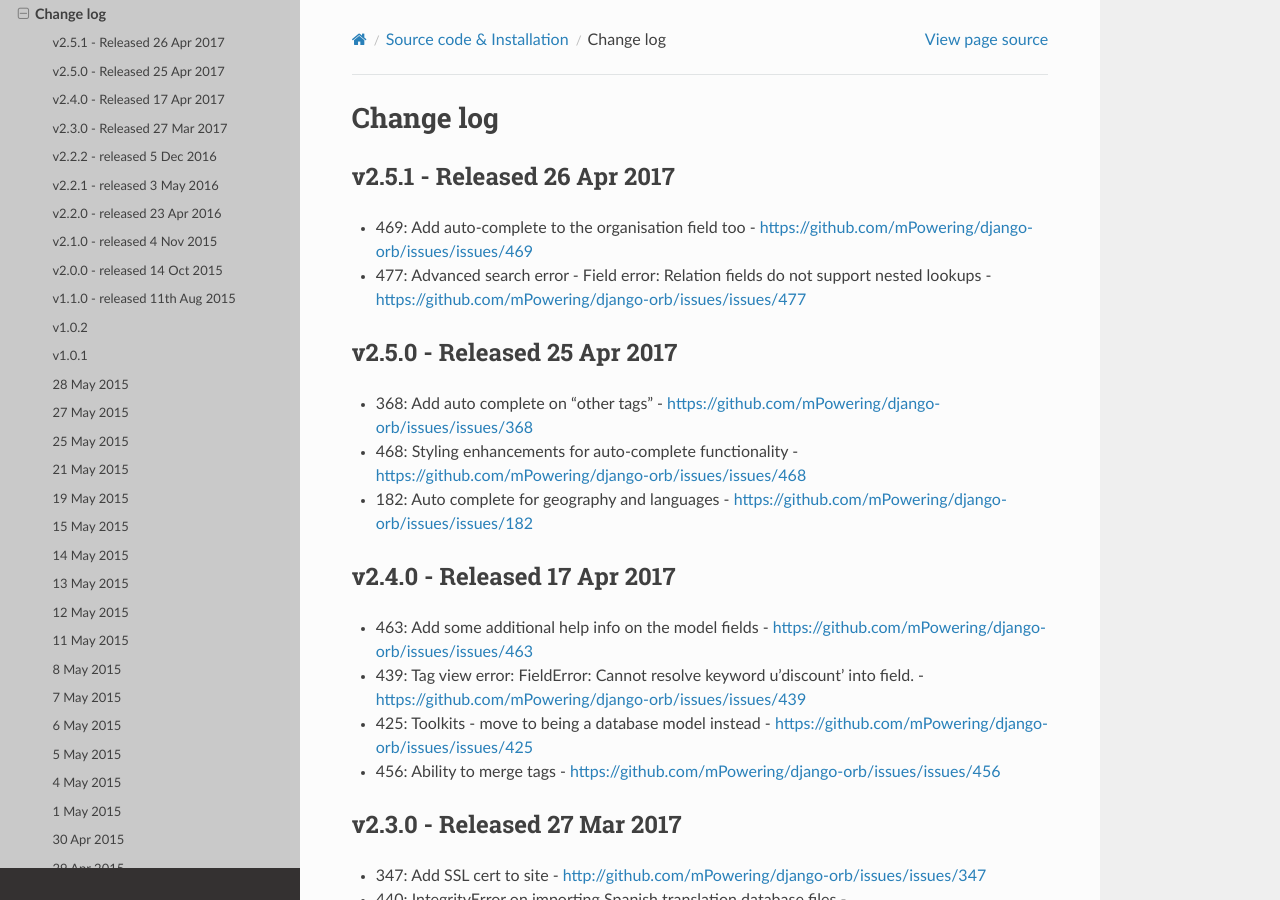
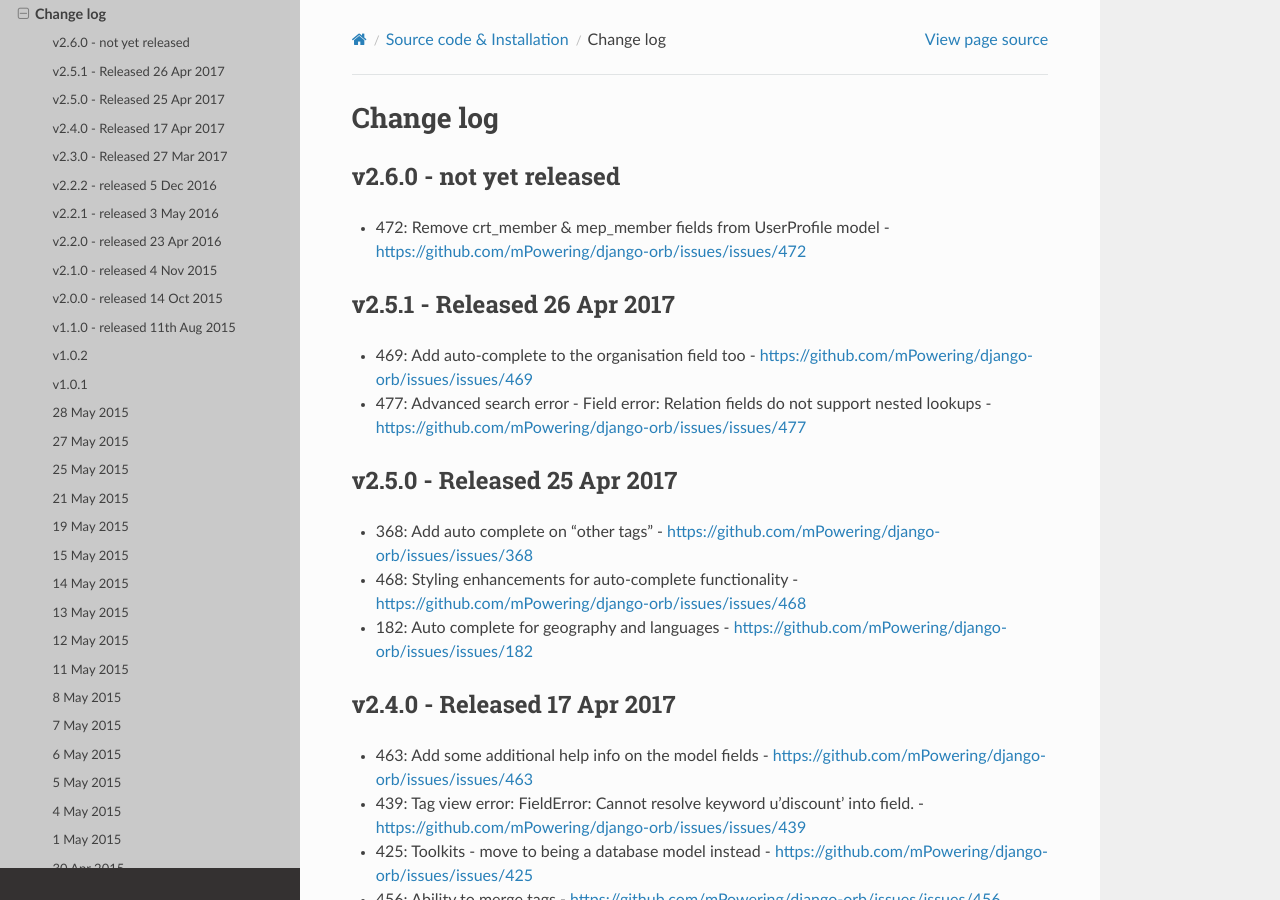
Before and after one commit to mPowering/django-orb, a Sphinx documentation site: the page built from docs/technical/changelog.rst, in a window 1280 px wide and 900 px high. Built offline with Sphinx 7.4.7 and the Read the Docs theme 2.0.0, drawn with Linux system fonts in a browser that asks for light colours.

Commit message:
update docs

```diff
--- a/docs/technical/changelog.rst
+++ b/docs/technical/changelog.rst
@@ -1,6 +1,12 @@
 Change log
 =====================================
 
+.. _orb-v2-6-0:
+
+v2.6.0 - not yet released
+----------------------------------
+
+* 472: Remove crt_member & mep_member fields from UserProfile model - https://github.com/mPowering/django-orb/issues/issues/472
 
 .. _orb-v2-5-1:
 
```
